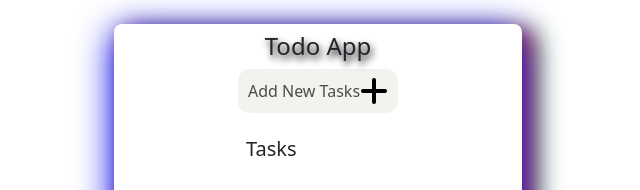
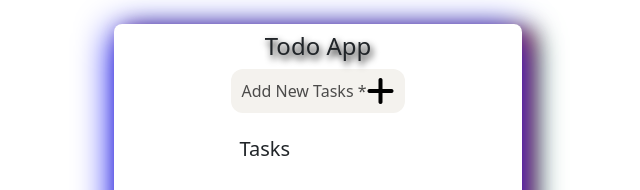
Before and after one commit to SANDEEP7522/To_Do_App, a plain HTML site: page index.html in a window 1280 px wide. Shown: the top 190 px of the page, 322-962 px from the left. Drawn offline with nearby package versions, Linux system fonts and the light colour scheme.

Commit message:
solve bug

```diff
--- a/index.html
+++ b/index.html
@@ -18,7 +18,7 @@
         <nav class="header" >
         <h4>Todo App</h4>
         <div class="addNew" data-bs-toggle="modal" data-bs-target="#form">
-            <span class="add-new-task">Add New Tasks</span>
+            <span class="add-new-task">Add New Tasks *</span>
             <i class="fa-sharp fa-solid fa-plus"></i>
         </div>
         <h5>Tasks</h5>
```
